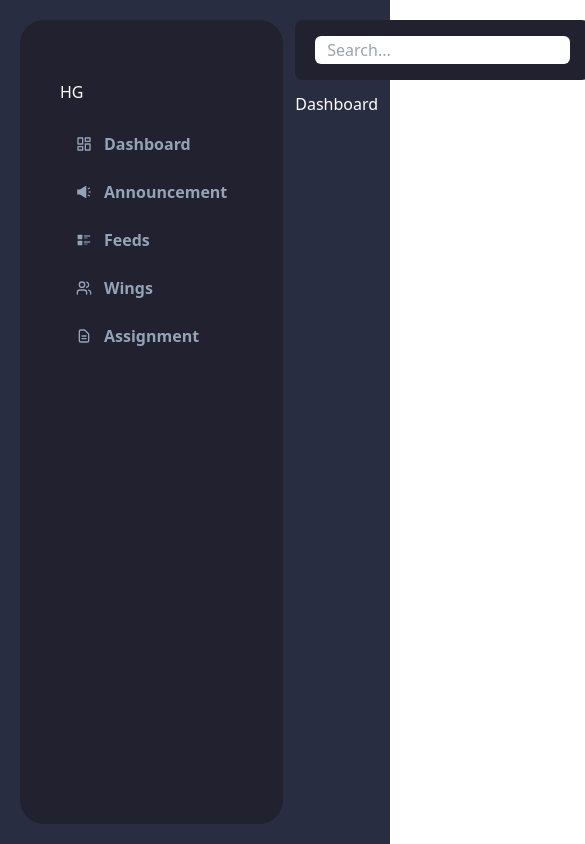
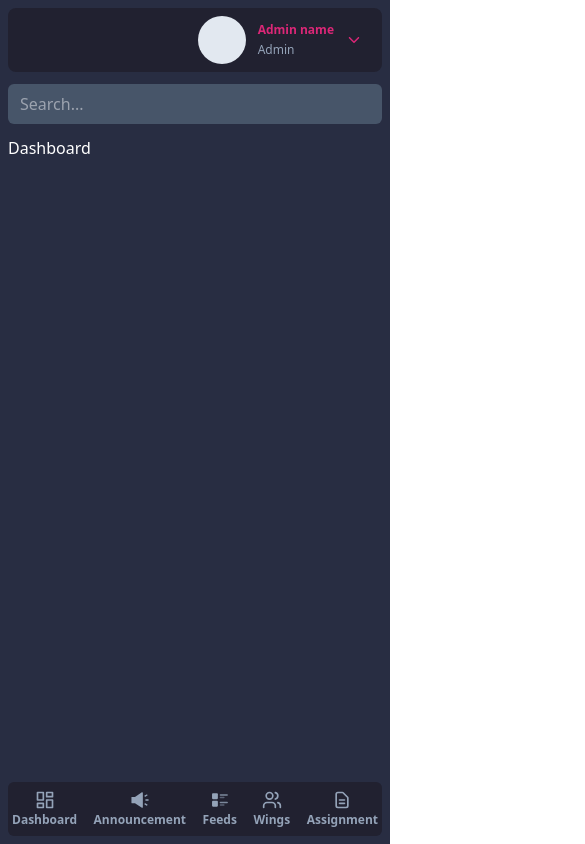
Before and after one commit to imkhateeb/hgV2-AdminPanel, a React (Vite) app in the folder client/: page / in a window 390 px wide. Shown: the whole page, 585 px wide, since content can reach past the window. Built offline with nearby package versions, Linux system fonts and the light colour scheme.

Commit message:
Developed downbar for mobile view

```diff
--- a/client/src/components/index.js
+++ b/client/src/components/index.js
@@ -1,5 +1,6 @@
 import Navbar from "./navigation/navbar/Navbar";
 import Sidebar from "./navigation/sidebar/Sidebar";
 import Dashboard from "./dashboard/Dashboard";
+import Downbar from "./navigation/downbar/Downbar";
 
-export { Navbar, Sidebar, Dashboard};
+export { Navbar, Sidebar, Dashboard, Downbar};
--- /dev/null
+++ b/client/src/components/navigation/downbar/Downbar.jsx
@@ -0,0 +1,36 @@
+import { useState } from "react";
+
+import { adminSidebarItems } from "../../../constants/navigation/adminSidebarItems"
+import { NavLink } from "react-router-dom";
+
+
+const isActiveStyle = 'py-2 text-base font-semibold bg-pink-600 rounded-md text-white';
+const isNotActiveStyle = 'py-2 text-base text-slate-400 font-bold hover:bg-pink-600 hover:text-white rounded-md animate-fade-in transition-all duration-100 ease-linear';
+
+
+export default function Downbar() {
+  const [isActive, setIsActive] = useState("");
+
+  return (
+    <div className="flex justify-between bg-bgSecondary rounded-md items-center w-full">
+        {adminSidebarItems?.map(({ title, url, icon: Icon }) => {
+          const titleInLower = title.toLowerCase();
+          return (
+            <NavLink
+              key={title}
+              to={url}
+              onClick={() => {
+                setIsActive(titleInLower)
+              }}
+              className={isActive === titleInLower ? isActiveStyle : isNotActiveStyle}
+            >
+              <div className="flex flex-col gap-[2px] items-center justify-center px-1">
+                <Icon className="text-xl font-bold" />
+                <p className="text-xs">{title}</p>
+              </div>
+            </NavLink>
+          )
+        })}
+    </div>
+  )
+}
--- a/client/src/components/navigation/navbar/Navbar.jsx
+++ b/client/src/components/navigation/navbar/Navbar.jsx
@@ -1,14 +1,27 @@
+import { IoIosArrowDown } from 'react-icons/io';
+
 export default function Navbar() {
+
   return (
-    <div className="flex justify-between py-4 px-5 bg-bgSecondary w-full rounded-lg">
-      <div>
-        <input type="text" className="py-[2px] px-3 rounded-md" placeholder="Search..." />
+    <>
+      <div className="flex justify-between py-2 px-5 bg-bgSecondary w-full rounded-lg items-center">
+        <div className='max-sm:hidden'>
+          <input type="text" className="py-2 px-3 rounded-md  outline-none bg-slate-600" placeholder="Search..." />
+        </div>
+        <div />
+        <div className="flex gap-3 items-center">
+          <div className="h-12 w-12 rounded-full bg-slate-200"></div>
+          <div className="flex flex-col gap-1">
+            <p className="text-pink-600 text-xs font-semibold">Admin name</p>
+            <p className="text-slate-400 text-xs">Admin</p>
+          </div>
+          <IoIosArrowDown fontSize={16} className='text-pink-600' />
+        </div>
       </div>
-      <div>
-        <img
+      <div className='sm:hidden w-full'>
+        <input type='text' className='w-full py-2 px-3 rounded-md outline-none bg-slate-600' placeholder='Search...' />
 
-        />
       </div>
-    </div>
+    </>
   )
 }
--- a/client/src/components/navigation/sidebar/Sidebar.jsx
+++ b/client/src/components/navigation/sidebar/Sidebar.jsx
@@ -10,7 +10,7 @@ export default function Sidebar() {
 
 
   return (
-    <div className="p-10 bg-bgSecondary rounded-3xl">
+    <div className="p-10 bg-bgSecondary rounded-lg h-full">
       <div className="my-5">
         <h1>HG</h1>
       </div>
@@ -22,7 +22,9 @@ export default function Sidebar() {
             <NavLink
               key={title}
               to={url}
-              onClick={() => setIsActive(titleInLower)}
+              onClick={() => {
+                setIsActive(titleInLower)
+              }}
               className={isActive === titleInLower ? isActiveStyle : isNotActiveStyle}
             >
               <div className="flex gap-3 items-center px-4">
--- a/client/src/container/Home.jsx
+++ b/client/src/container/Home.jsx
@@ -1,10 +1,14 @@
 import { Route, Routes } from 'react-router-dom';
-import {Sidebar, Navbar, Dashboard} from '../components';
+import { Sidebar, Navbar, Dashboard, Downbar } from '../components';
 
 export default function Home() {
   return (
-    <div className="flex gap-3 w-full min-h-screen bg-bgTertiary text-white p-5">
+    <>
+
+      <div className="flex gap-3 w-full min-h-screen bg-bgTertiary text-white p-5 max-md:p-2">
+        <div className='max-md:hidden'>
           <Sidebar />
+        </div>
         <div className='flex flex-col gap-3 w-full'>
           <Navbar />
           <Routes>
@@ -12,5 +16,9 @@ export default function Home() {
           </Routes>
         </div>
       </div>
+      <div className='flex fixed bottom-2 px-2 w-full md:hidden'>
+        <Downbar />
+      </div>
+    </>
   )
 }
```
Lines whose indentation alone changed are shown as unchanged.
